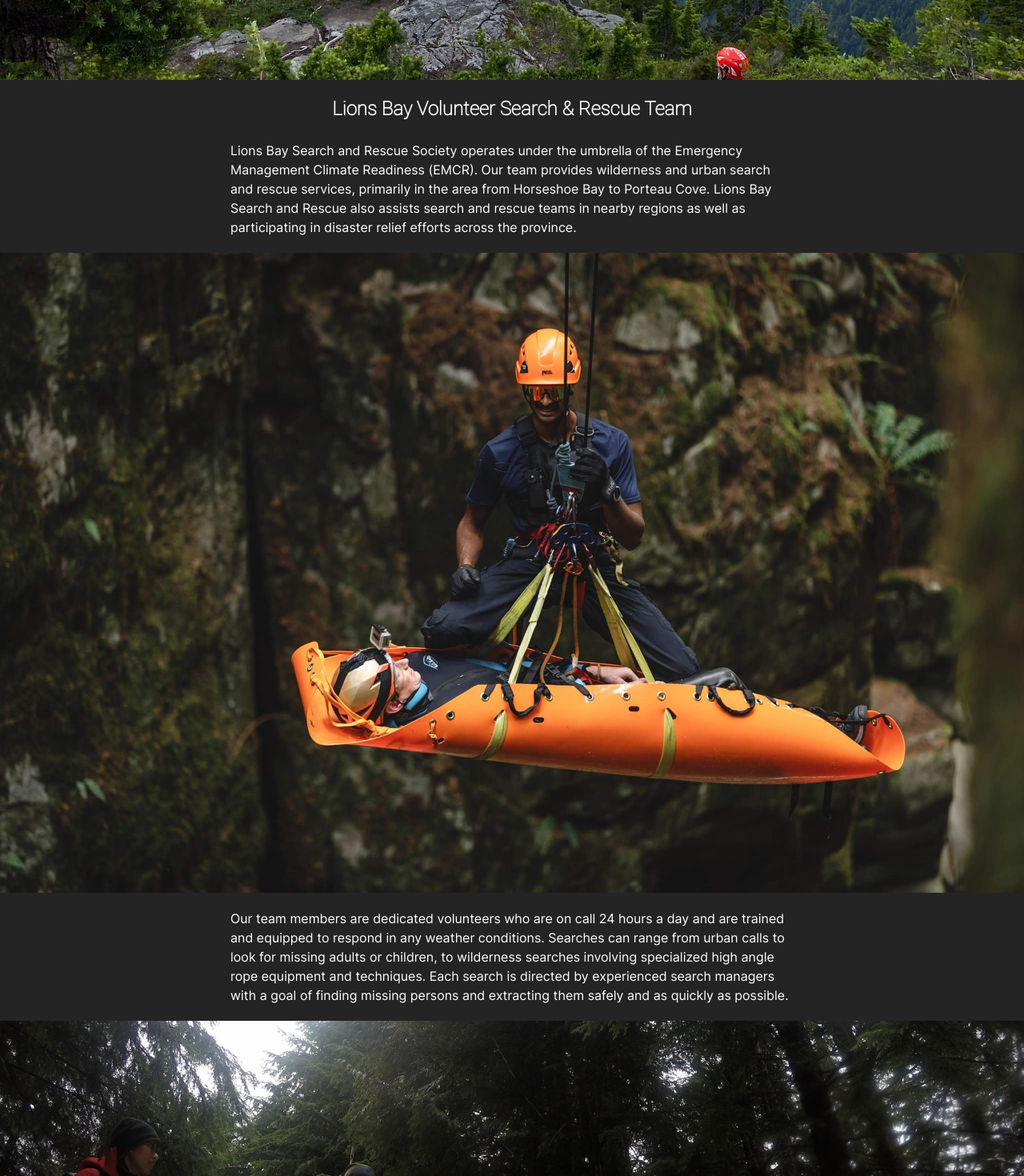
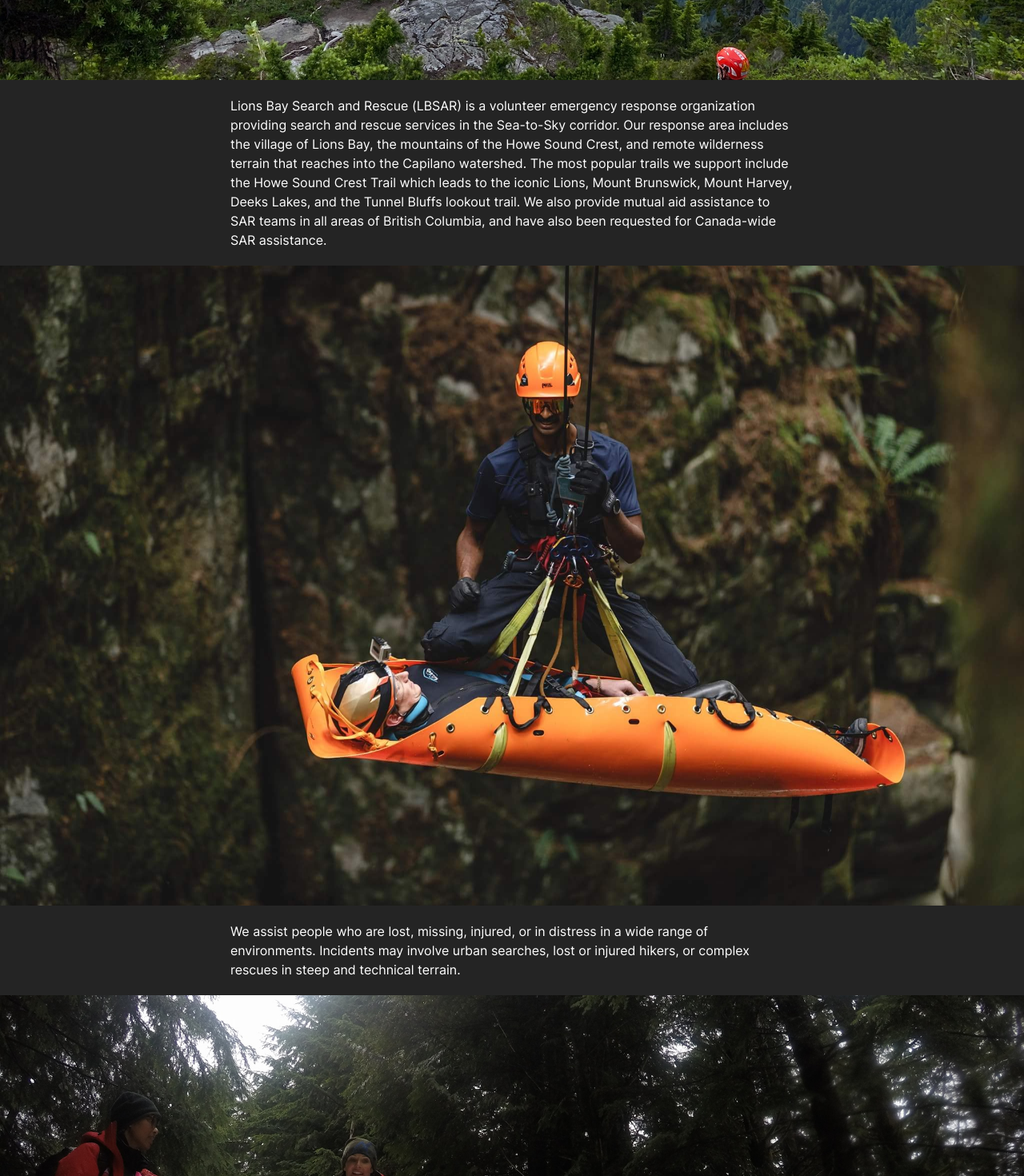
Before and after one commit to jacobsch/lbsar.com, a Next.js app: page / in a window 1280 px wide. Shown: the part 700-2170 px from the top of the page at 80% size. Built offline with nearby package versions, Linux system fonts and the light colour scheme.

Commit message:
Edited wording on home page

```diff
--- a/src/pages/index.tsx
+++ b/src/pages/index.tsx
@@ -20,26 +20,27 @@
         <BackgroundImage imgClass='bg-parallax-1' />
 
         <Section
-          header='Lions Bay Volunteer Search & Rescue Team'
-          body='Lions Bay Search and Rescue Society operates under the umbrella of the Emergency Management Climate Readiness (EMCR).
-          Our team provides wilderness and urban search and rescue services, primarily in the area from Horseshoe Bay to Porteau Cove.
-          Lions Bay Search and Rescue also assists search and rescue teams in nearby regions as well as participating in disaster relief efforts across the province.'
+          body='Lions Bay Search and Rescue (LBSAR) is a volunteer emergency response organization providing search and rescue services in the
+          Sea-to-Sky corridor.  Our response area includes the village of Lions Bay, the mountains of the Howe Sound Crest, and remote wilderness
+          terrain that reaches into the Capilano watershed. The most popular trails we support include the Howe Sound Crest Trail which leads to the
+          iconic Lions, Mount Brunswick, Mount Harvey, Deeks Lakes, and the Tunnel Bluffs lookout trail. We also provide mutual aid assistance to SAR
+          teams in all areas of British Columbia, and have also been requested for Canada-wide SAR assistance. '
         />
 
         <BackgroundImage imgClass='bg-parallax-2' />
 
         <Section
-          body='Our team members are dedicated volunteers who are on call 24 hours a day and are trained and equipped to respond in any weather conditions.
-          Searches can range from urban calls to look for missing adults or children, to wilderness searches involving specialized high angle rope equipment and techniques.
-          Each search is directed by experienced search managers with a goal of finding missing persons and extracting them safely and as quickly as possible.'
+          body='We assist people who are lost, missing, injured, or in distress in a wide range of environments.
+          Incidents may involve urban searches, lost or injured hikers, or complex rescues in steep and technical terrain.'
         />
 
         <BackgroundImage imgClass='bg-parallax-3' />
 
         <Section
-          body='Our team members are all highly skilled in urban and wilderness search techniques.
-          In addition to a mandatory basic training course, our members attend weekly training sessions to ensure skills are kept up to date.
-          Specialized weekend courses put on by the Justice Institute help members to develop specialized search and rescue skills and techniques.'
+          body='Operating under Emergency Management and Climate Readiness (EMCR), LBSAR works closely with neighbouring search and rescue teams
+          and other emergency services like the RCMP, Fire, and Ambulance. Our volunteers train year-round to maintain operational readiness and to
+          respond effectively in all weather and terrain conditions. Search and rescue services in British Columbia are provided at no cost to the public.
+          If you, or someone else requires emergency assistance, call 911 immediately.'
         />
 
         <BackgroundImage imgClass='bg-parallax-4' />
```
